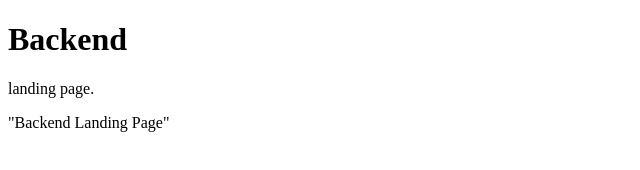
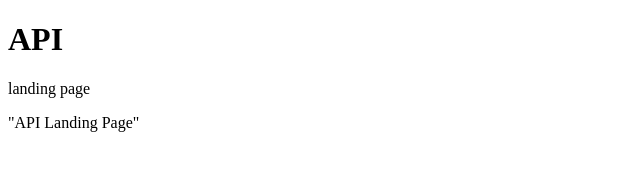
Before and after one commit to celoranta/common-ground-api, a website: page views/landing.html in a window 1280 px wide. Shown: the whole page, without its empty margins (0-640 px from the left). Drawn offline with Linux system fonts and the light colour scheme.

Commit message:
change landing page text

```diff
--- a/views/landing.html
+++ b/views/landing.html
@@ -4,8 +4,8 @@
 
         </head>
 <body>
-<h1>Backend</h1>
-<p>landing page.</p>
+<h1>API</h1>
+<p>landing page</p>
 </body>
-<p>"Backend Landing Page"</p>
+<p>"API Landing Page"</p>
 </html>
```
